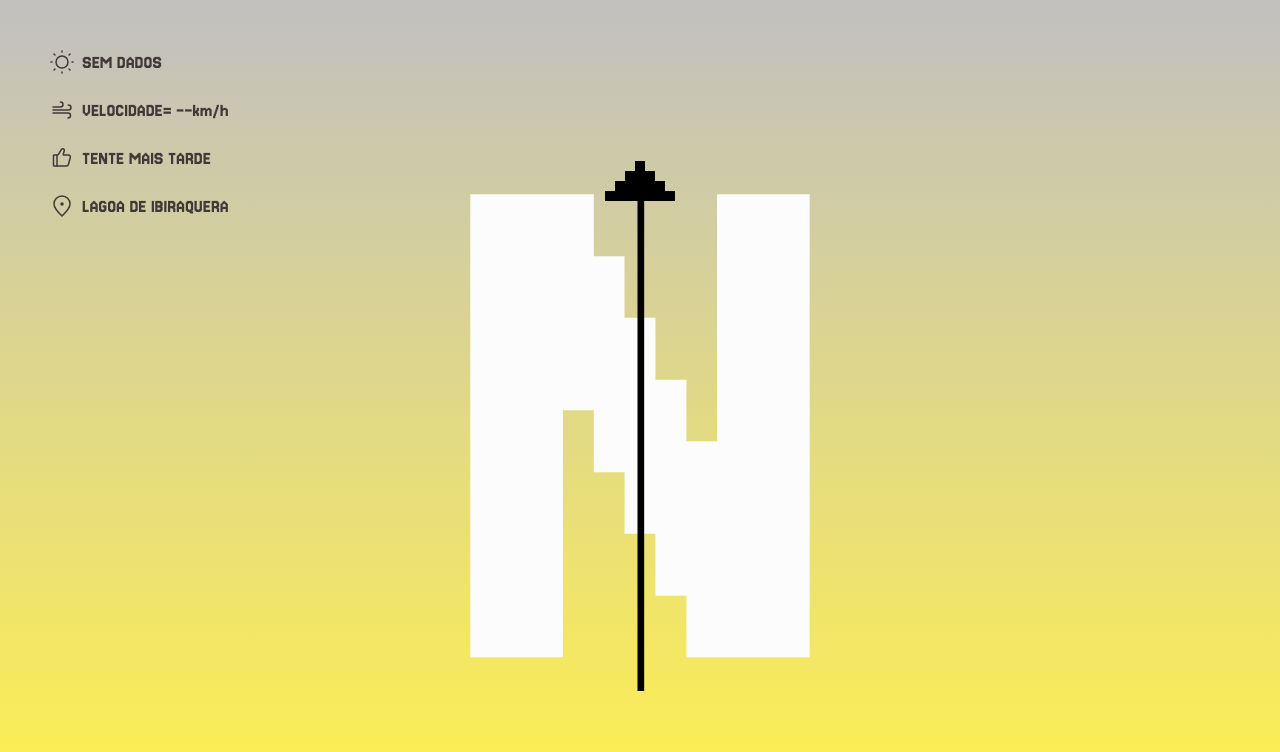
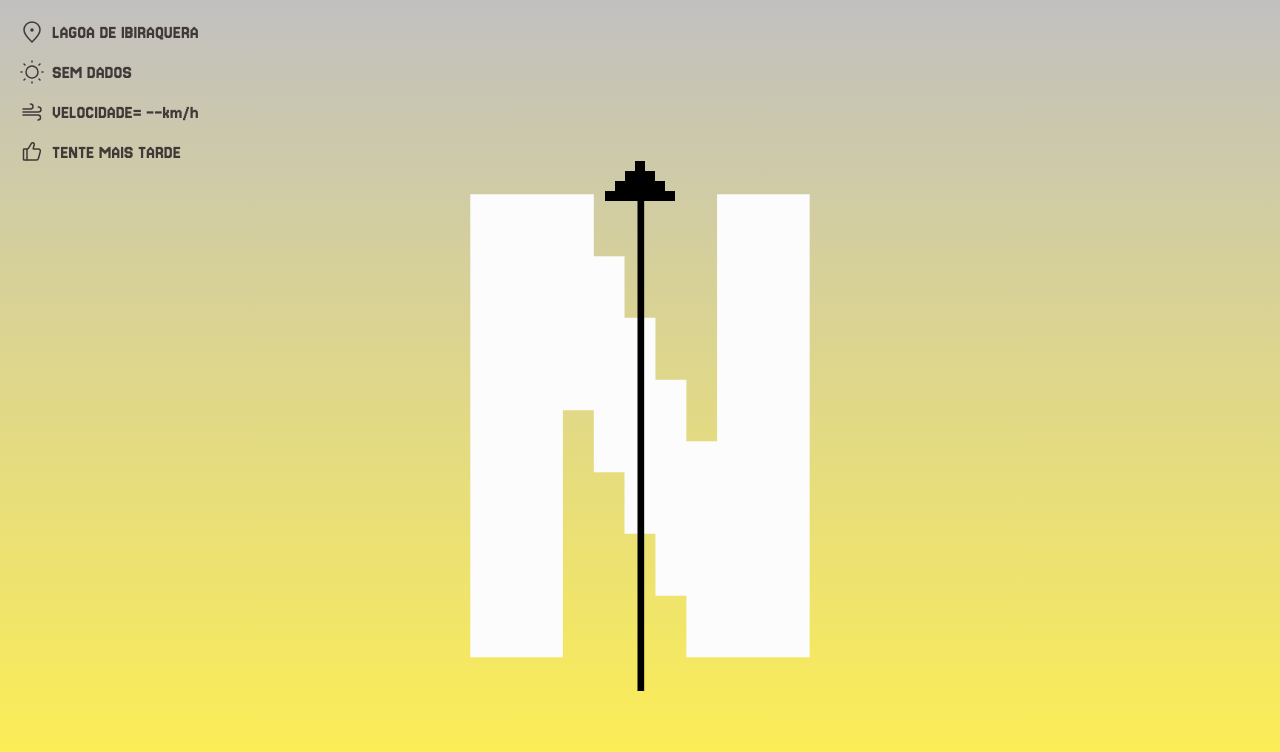
Before and after one commit to jozeca75-ux/-wing-weather, a plain HTML site: page index.html in a window 1280 px wide. Drawn offline with Linux system fonts and the light colour scheme; no server answers.

Commit message:
Add files via upload

```diff
--- a/index.html
+++ b/index.html
@@ -7,7 +7,7 @@
   <meta name="description" content="Condições de vento para wing na Lagoa de Ibiraquera, Santa Catarina.">
   <link rel="preload" href="fonts/jersey-15-latin-400-normal.woff2" as="font" type="font/woff2" crossorigin>
   <!-- Ao atualizar style.css ou app.js, aumente o número de versão (?v=) para o navegador não usar o arquivo antigo -->
-  <link rel="stylesheet" href="style.css?v=6">
+  <link rel="stylesheet" href="style.css?v=7">
 </head>
 <body class="ceu-ensolarado carregando">
   <!-- Tela de abertura (Figma: loading) -->
@@ -27,6 +27,10 @@
   <main class="interface" aria-live="polite">
     <ul class="info">
       <li class="info-item">
+        <img src="assets/pin.svg" width="24" height="24" alt="">
+        <span>LAGOA DE IBIRAQUERA</span>
+      </li>
+      <li class="info-item">
         <img id="icone-ceu" src="assets/sunny.svg" width="24" height="24" alt="">
         <span id="texto-ceu">CARREGANDO...</span>
       </li>
@@ -38,10 +42,6 @@
         <img id="icone-condicao" src="assets/bom.svg" width="24" height="24" alt="">
         <span id="texto-condicao">--</span>
       </li>
-      <li class="info-item">
-        <img src="assets/pin.svg" width="24" height="24" alt="">
-        <span>LAGOA DE IBIRAQUERA</span>
-      </li>
     </ul>
 
     <p id="sigla" class="sigla" aria-label="Direção do vento">N</p>
--- a/style.css
+++ b/style.css
@@ -48,16 +48,16 @@ body.ceu-chuva {
   overflow: hidden;
 }
 
-/* Tópicos (Figma desktop 13:224): um por linha, alinhados à esquerda, a 50px do canto */
+/* Tópicos (Figma desktop 13:224): um por linha, alinhados à esquerda, a 20px do canto */
 .info {
   position: absolute;
-  top: 50px;
-  left: 50px;
+  top: 20px;
+  left: 20px;
   z-index: 2;
   display: flex;
   flex-direction: column;
   align-items: flex-start;
-  gap: 24px;
+  gap: 16px;
   list-style: none;
   white-space: nowrap;
 }
@@ -176,6 +176,7 @@ body.carregando .seta { transition: none; }
   .info {
     top: 40px;
     left: 40px;
+    gap: 24px;
   }
 
   /* Rosa mais baixa e menor: centro em 503/852 da altura, seta com 328,6/852 */
```
